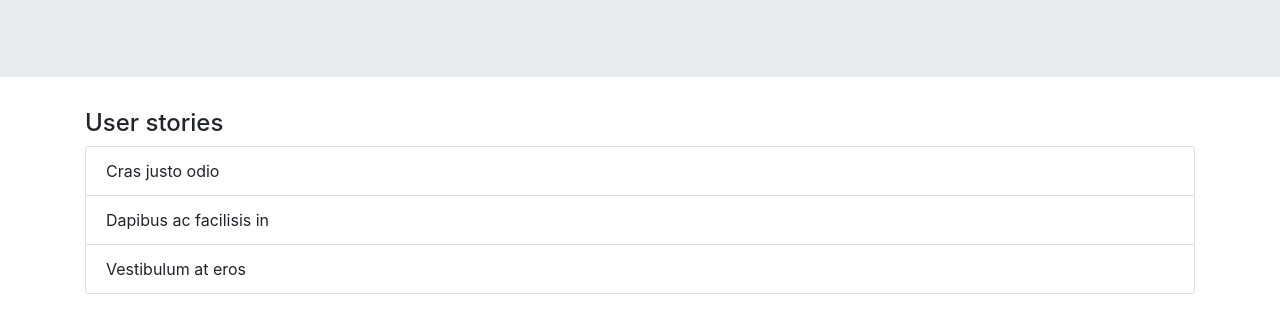
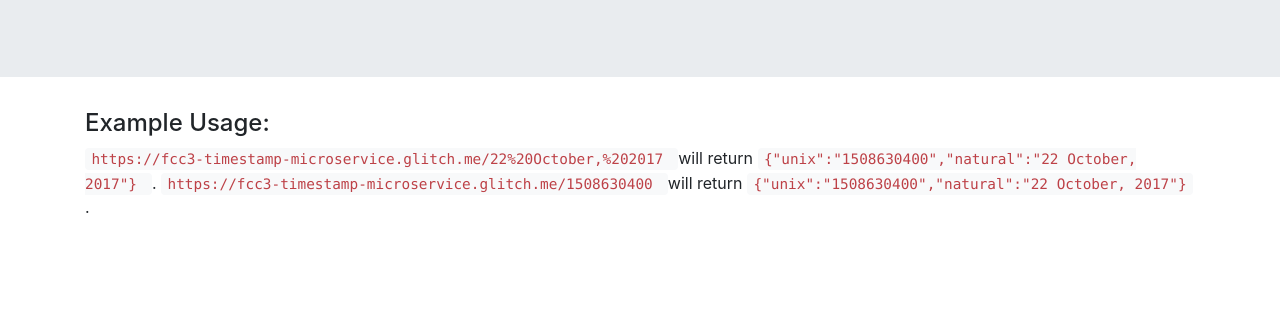
Before and after one commit to ygretharekar/fcc3-timestamp-microservice, a website: page views/index.html in a window 1280 px wide. Shown: the part 191-524 px from the top of the page. Drawn offline with nearby package versions, Linux system fonts and the light colour scheme.

Commit message:
Checkpoint

```diff
--- a/views/index.html
+++ b/views/index.html
@@ -18,14 +18,24 @@
         </div>
       </div>
       <div class = "container">
-        <h4>User stories</h4>
-        <div class="card">
-          <ul class="list-group list-group-flush">
-            <li class="list-group-item">Cras justo odio</li>
-            <li class="list-group-item">Dapibus ac facilisis in</li>
-            <li class="list-group-item">Vestibulum at eros</li>
-          </ul>
-        </div>
+        <h4>Example Usage:</h4>
+        <code>
+          https://fcc3-timestamp-microservice.glitch.me/22%20October,%202017
+        </code>
+        will return
+        <code>
+          {"unix":"1508630400","natural":"22 October, 2017"}
+        </code>
+        .
+
+        <code>
+          https://fcc3-timestamp-microservice.glitch.me/1508630400
+        </code>
+        will return
+        <code>
+          {"unix":"1508630400","natural":"22 October, 2017"}
+        </code>
+        .
      </div>
    </body>
 
```
Also changed, not shown: README.md.
